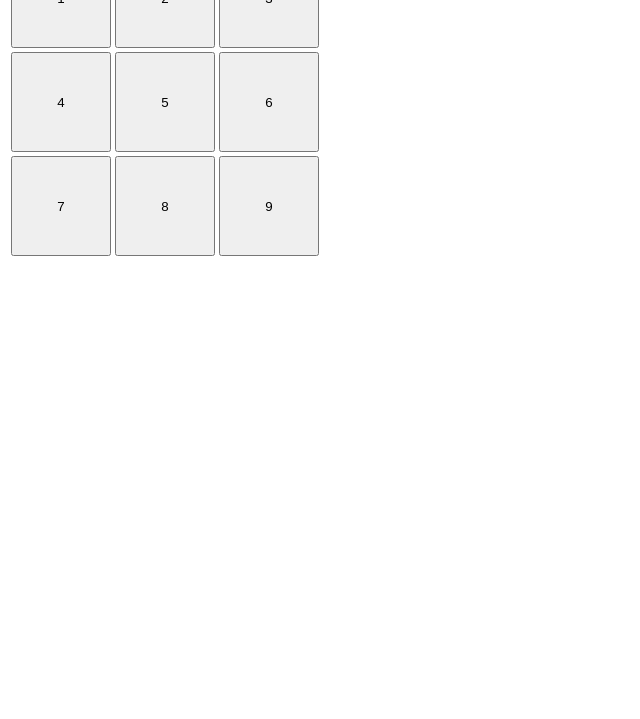
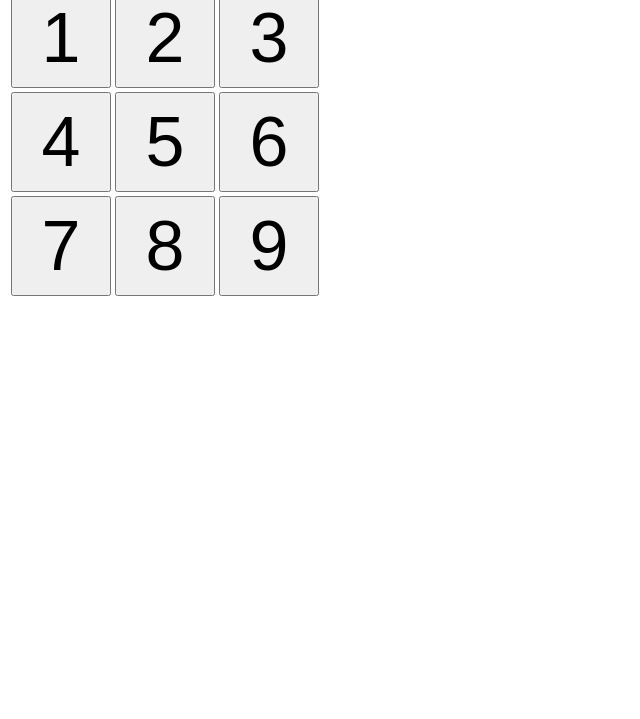
Before and after one commit to Imanghvs/tic-tac-to, a plain HTML site: page index.html in a window 1280 px wide. Shown: the part 81-800 px from the top of the page, without its empty margins (0-640 px from the left). Drawn offline with Linux system fonts and the light colour scheme.

Commit message:
the first version is done!

```diff
--- a/index.html
+++ b/index.html
@@ -13,9 +13,12 @@
         button {
             width: 100px;
             height: 100px;
+            font-size: 70px;
         }
         #status {
             text-align: center;
+            font-weight: bold;
+            font-size: 50px;
         }
     </style>
 </head>
@@ -24,21 +27,22 @@
         <div id = 'status'>Player X</div>
         <table>
             <tr>
-                <td><button id = 'one'>1</button></td>
-                <td><button id = 'two'>2</button></td>
-                <td><button id = 'three'>3</button></td>
+                <td><button>1</button></td>
+                <td><button>2</button></td>
+                <td><button>3</button></td>
             </tr>
             <tr>
-                <td><button id = 'four'>4</button></td>
-                <td><button id = 'five'>5</button></td>
-                <td><button id = 'six'>6</button></td>
+                <td><button>4</button></td>
+                <td><button>5</button></td>
+                <td><button>6</button></td>
             </tr>
             <tr>
-                <td><button id = 'seven'>7</button></td>
-                <td><button id = 'eight'>8</button></td>
-                <td><button id = 'nine'>9</button></td>
+                <td><button>7</button></td>
+                <td><button>8</button></td>
+                <td><button>9</button></td>
             </tr>
         </table>
     </div>
+    <script src="index.js"></script>
 </body>
 </html>
--- a/index.js
+++ b/index.js
@@ -0,0 +1,68 @@
+//getting the buttons
+buttons = document.getElementsByTagName('button');
+//which turn of the game
+let turn = 0;
+//1st player's character
+let char = 'X'
+//getting the status div
+statusDiv = document.getElementById('status')
+
+//set default attributes/properties for every single button
+for (let index = 0; index < buttons.length; index++) {
+    const button = buttons[index];
+}
+
+//winning states
+const winningStates = [
+    [0, 1, 2],
+    [3, 4, 5],
+    [6, 7, 8],
+    [0, 3, 6],
+    [1, 4, 7],
+    [2, 5, 8],
+    [0, 4, 8],
+    [2, 4, 6],
+];
+
+//checking if someone has won the game, and if yes, which player is the winner
+const winnerFinder = (buttons) => {
+    for (let i = 0; i < winningStates.length; i++) {
+        const [a, b, c] = winningStates[i];
+        if (buttons[a].innerHTML === buttons[b].innerHTML && buttons[a].innerHTML === buttons[c].innerHTML)
+        {
+            console.log(buttons[a].innerHTML)
+            return (buttons[a].innerHTML);
+        }
+    }
+    return null;
+}
+
+//event listeners for handling the clicks
+for (let index = 0; index < buttons.length; index++) {
+    const button = buttons[index];
+    button.addEventListener('click', (e) => {
+        button.innerHTML = char;
+        turn ++;
+        button.disabled = true;
+        //setting for the next turn
+        if (turn % 2 == 0) {
+            char = 'X';
+            button.isX = true;
+        } else {
+            char = 'O';
+            button.isY = true;
+        }
+        //has anybody won?
+        if (winnerFinder(buttons)) {
+            //stating it!
+            statusDiv.innerHTML = `Player ${winnerFinder(buttons)} won!`;
+            //disabling all the buttons
+            for (let index = 0; index < buttons.length; index++) {
+                const theButton = buttons[index];
+                theButton.disabled = true;
+            }
+        } else {
+            statusDiv.innerHTML = `Player ${char}`;
+        }
+    })
+}
```
